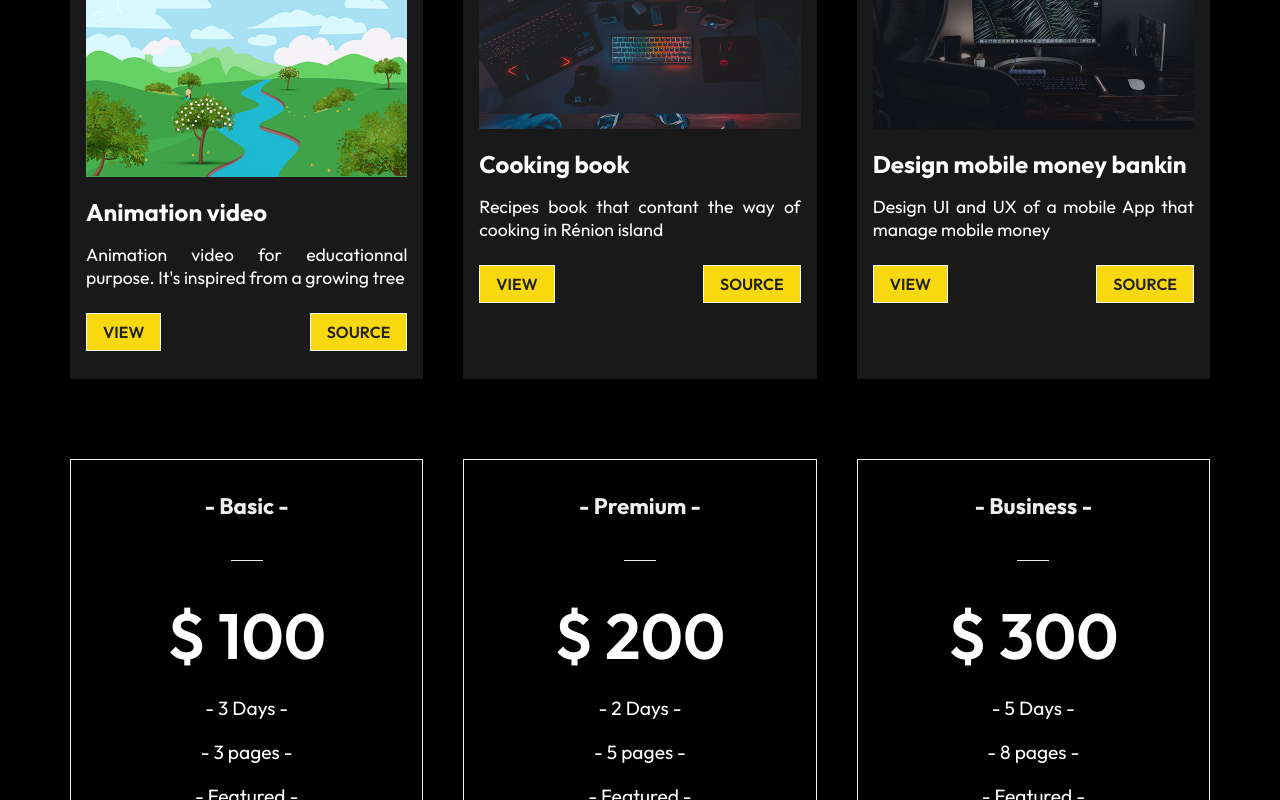
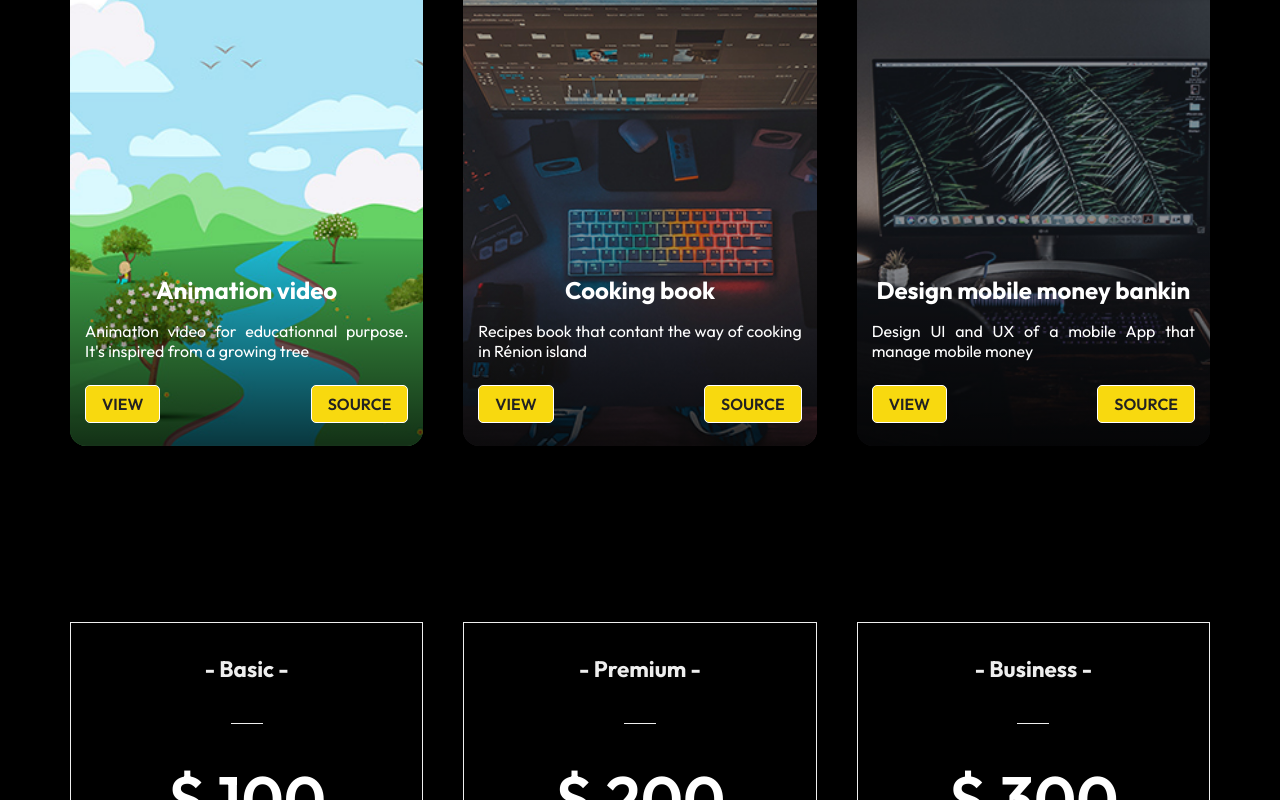
Before and after one commit to meiddiel/portfolio, a React (Create React App) app: page /project in a window 1280 px wide. Shown: the part 880-1680 px from the top of the page. Built offline with nearby package versions, Linux system fonts and the light colour scheme.

Commit message:
some ajustement in CSS and card

```diff
--- a/src/components/WorkCard.js
+++ b/src/components/WorkCard.js
@@ -7,8 +7,8 @@ const WorkCard = (props) => {
   return (
     <div className="project-card">
       <img src={props.imgsrc} alt="image-pro" />
-      <h2 className="project-title">{props.title}</h2>
       <div className="pro-details">
+        <h2 className="project-title">{props.title}</h2>
         <p>{props.text}</p>
         <div className="pro-btns">
           <NavLink to={props.view} className="btn">View</NavLink>
--- a/src/styles/PricingCardStyles.css
+++ b/src/styles/PricingCardStyles.css
@@ -1,4 +1,4 @@
-.pricing {
+.Pricing {
   width: 100%;
   padding: 6rem 1rem;
   background: #000;
--- a/src/styles/WorkCardStyles.css
+++ b/src/styles/WorkCardStyles.css
@@ -13,22 +13,49 @@
 }
 
 .project-card {
-  background: #1a1919;
-  padding: 1.2rem 1rem;
+  position: relative;
+  width: 100%;
+  max-width: 500px;
+  height: 550px;
+  border-radius: 16px;
+  overflow: hidden;
+  box-shadow: 0 4px 8px (0, 0, 0, 0.1);
+  transition: transform 0.3s ease;
 }
 
 .project-card img {
+  position: absolute;
   width: 100%;
+  height: 100%;
+  object-fit: cover;
+  z-index: -1;
+  transition: transform 0.3s ease;
+}
+
+.project-card:hover img {
+  transform: scale(1.1);
+}
+
+.pro-details {
+  position: absolute;
+  bottom: 0;
+  left: 0;
+  right: 0;
+  padding: 15px;
+  text-align: center;
+  background: linear-gradient(to top, rgba(0, 0, 0, 0.7), transparent);
+  z-index: 1;
 }
 
 .project-title {
   color: #fff;
   padding: 1rem 0;
+  text-shadow: 2px 2px 4px rgba(0, 0, 0, 0.)
 }
 
-.pro-details p{
+.pro-details p {
   padding-bottom: 1rem;
-  font-size: 1.1rem;
+  font-size: 1rem;
   text-align: justify;
 }
 
--- a/src/styles/index.css
+++ b/src/styles/index.css
@@ -1,6 +1,6 @@
 @import url('https://fonts.googleapis.com/css2?family=Outfit:wght@100..900&display=swap');
 
-*{
+* {
   box-sizing: border-box;
   margin: 0;
   padding: 0;
@@ -11,7 +11,10 @@ body {
   background: #000;
 }
 
-h1, h4, p, a {
+h1,
+h4,
+p,
+a {
   color: #fff;
   text-decoration: none;
 }
@@ -28,6 +31,7 @@ ul {
   color: #222;
   border: 1px solid #fff;
   font-weight: 600;
+  border-radius: 5px;
   cursor: pointer;
 }
 
```
